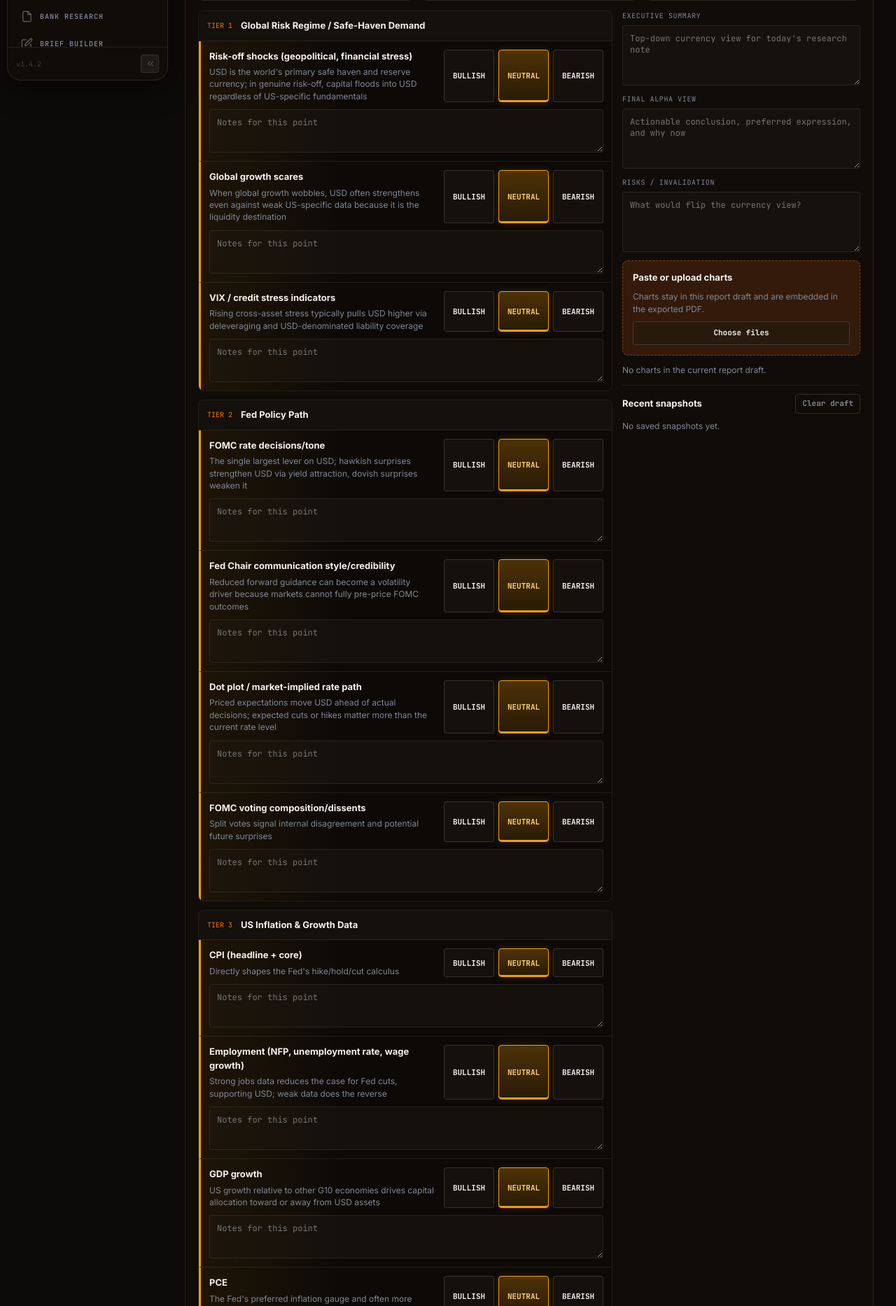
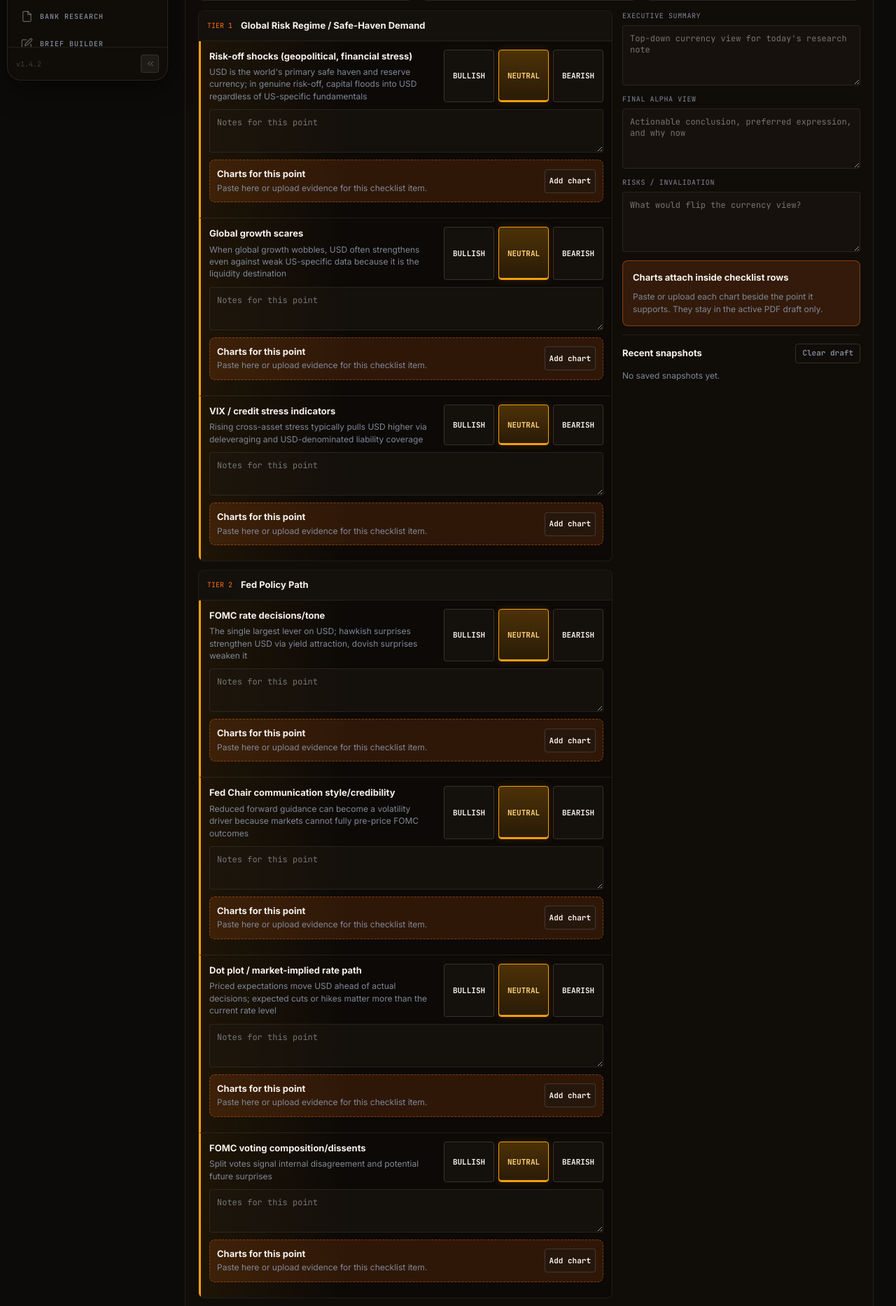
Before and after one commit to Pasindu099/macro-trading-system, a Python web app: template app/web/templates/research_lab.html in a window 1280 px wide. Shown: the part 675-2541 px from the top of the page at 70% size. Run offline with Jinja, Linux system fonts and the light colour scheme; the template is opened without the code that fills it, so the values that code supplies are empty; some libraries are stand-ins or nearby versions.

Commit message:
feat: attach research charts to checklist rows

```diff
--- a/app/web/static/css/research_lab.css
+++ b/app/web/static/css/research_lab.css
@@ -238,7 +238,8 @@
 }
 
 .currency-research button,
-.chart-dropzone button {
+.chart-dropzone button,
+.item-chart-zone button {
   min-height: 34px;
   border: 1px solid var(--border-strong, rgba(255,255,255,.14));
   border-radius: 8px;
@@ -257,7 +258,8 @@
 }
 
 .currency-research button:hover,
-.chart-dropzone button:hover {
+.chart-dropzone button:hover,
+.item-chart-zone button:hover {
   border-color: var(--accent);
   color: var(--accent);
 }
@@ -518,7 +520,8 @@
   min-height: 62px;
 }
 
-.chart-dropzone {
+.chart-note,
+.item-chart-zone {
   display: grid;
   gap: 8px;
   border: 1px dashed rgba(249, 115, 22, 0.42);
@@ -527,34 +530,53 @@
   padding: 14px;
 }
 
-.chart-dropzone:focus {
+.chart-note {
+  border-style: solid;
+}
+
+.item-chart-zone {
+  grid-column: 1 / -1;
+  grid-template-columns: minmax(0, 1fr) auto;
+  align-items: center;
+  padding: 10px;
+}
+
+.chart-dropzone:focus,
+.item-chart-zone:focus {
   outline: 2px solid rgba(249, 115, 22, 0.42);
   outline-offset: 2px;
 }
 
-.chart-dropzone strong {
+.chart-dropzone strong,
+.chart-note strong,
+.item-chart-zone strong {
   color: var(--text-heading);
 }
 
 .chart-dropzone span,
+.chart-note span,
+.item-chart-zone span,
 .chart-preview-empty {
   color: var(--text-muted);
   font-size: 12px;
   line-height: 1.5;
 }
 
-.chart-dropzone input {
+.chart-dropzone input,
+.item-chart-zone input {
   display: none;
 }
 
 .chart-preview-list,
+.item-chart-list,
 .tone-history,
 .tone-history [data-tone-history-list] {
   display: grid;
   gap: 9px;
 }
 
-.chart-preview {
+.chart-preview,
+.item-chart-preview {
   margin: 0;
   border: 1px solid var(--border);
   border-radius: 8px;
@@ -562,15 +584,22 @@
   background: rgba(12, 9, 7, 0.78);
 }
 
-.chart-preview img {
+.chart-preview img,
+.item-chart-preview img {
   display: block;
   width: 100%;
-  max-height: 210px;
+  max-height: 260px;
   object-fit: contain;
   background: #0b0806;
 }
 
-.chart-preview figcaption {
+.item-chart-list {
+  grid-column: 1 / -1;
+  grid-template-columns: repeat(auto-fit, minmax(220px, 1fr));
+}
+
+.chart-preview figcaption,
+.item-chart-preview figcaption {
   display: flex;
   align-items: center;
   justify-content: space-between;
@@ -581,6 +610,7 @@
 }
 
 .chart-preview figcaption button,
+.item-chart-preview figcaption button,
 .tone-history header button {
   min-height: 28px;
   padding: 0 9px;
--- a/app/web/static/js/currency_research_lab.js
+++ b/app/web/static/js/currency_research_lab.js
@@ -3,7 +3,7 @@
     if (!root) return;
 
     const storageKey = "macroCurrencyResearchV2";
-    const draftChartImages = [];
+    const itemChartImages = {};
     const toneRank = { bearish: -1, neutral: 0, bullish: 1 };
     const toneLabels = { bearish: "Bearish", neutral: "Neutral", bullish: "Bullish" };
 
@@ -380,9 +380,6 @@ Momentum/trend indicators - Timing only
         toneChangeDetail: root.querySelector("[data-tone-change-detail]"),
         toneBalance: root.querySelector("[data-tone-balance]"),
         historyList: root.querySelector("[data-tone-history-list]"),
-        chartInput: root.querySelector("[data-chart-input]"),
-        chartPreviewList: root.querySelector("[data-chart-preview-list]"),
-        dropzone: root.querySelector("[data-chart-dropzone]"),
     };
 
     const today = () => new Date().toISOString().slice(0, 10);
@@ -447,6 +444,28 @@ Momentum/trend indicators - Timing only
         `;
     }
 
+    function renderItemCharts(id) {
+        const charts = itemChartImages[id] || [];
+        return `
+            <div class="item-chart-zone" data-item-chart-zone="${esc(id)}" tabindex="0">
+                <div>
+                    <strong>Charts for this point</strong>
+                    <span>Paste here or upload evidence for this checklist item.</span>
+                </div>
+                <input type="file" accept="image/*" multiple data-item-chart-input="${esc(id)}">
+                <button type="button" data-item-chart-upload="${esc(id)}">Add chart</button>
+            </div>
+            <div class="item-chart-list" data-item-chart-list="${esc(id)}">
+                ${charts.length ? charts.map((chart, index) => `
+                    <figure class="item-chart-preview">
+                        <img src="${chart.dataUrl}" alt="${esc(chart.name)}">
+                        <figcaption>${esc(chart.name)} <button type="button" data-remove-item-chart="${esc(id)}" data-chart-index="${index}">Remove</button></figcaption>
+                    </figure>
+                `).join("") : ""}
+            </div>
+        `;
+    }
+
     function syncPickers() {
         root.querySelectorAll("[data-currency-option]").forEach((button) => {
             button.classList.toggle("is-active", button.dataset.currencyOption === els.currency.value);
@@ -474,20 +493,12 @@ Momentum/trend indicators - Timing only
                             </div>
                             ${toneButtonGroup("data-item-tone", "data-value", id, itemTone)}
                             <textarea data-item-notes="${esc(id)}" placeholder="Notes for this point">${esc(item.notes)}</textarea>
+                            ${renderItemCharts(id)}
                         </article>
                     `;
                 }).join("")}
             </section>
         `).join("");
-    }
-
-    function renderCharts() {
-        els.chartPreviewList.innerHTML = draftChartImages.length ? draftChartImages.map((chart, index) => `
-            <figure class="chart-preview">
-                <img src="${chart.dataUrl}" alt="${esc(chart.name)}">
-                <figcaption>${esc(chart.name)} <button type="button" data-remove-chart="${index}">Remove</button></figcaption>
-            </figure>
-        `).join("") : '<div class="chart-preview-empty">No charts in the current report draft.</div>';
     }
 
     function renderSummary() {
@@ -564,24 +575,40 @@ Momentum/trend indicators - Timing only
 
     function clearDraft() {
         draft = emptyDraft();
-        draftChartImages.length = 0;
-        renderCharts();
+        clearItemCharts();
         hydrateForm();
     }
 
     function switchCurrency() {
         draft = emptyDraft();
-        draftChartImages.length = 0;
-        renderCharts();
+        clearItemCharts();
         hydrateForm();
     }
 
-    function readFiles(files) {
+    function clearItemCharts() {
+        Object.keys(itemChartImages).forEach((key) => delete itemChartImages[key]);
+    }
+
+    function renderItemChartList(itemId) {
+        const list = root.querySelector(`[data-item-chart-list="${CSS.escape(itemId)}"]`);
+        if (!list) return;
+        const charts = itemChartImages[itemId] || [];
+        list.innerHTML = charts.map((chart, index) => `
+            <figure class="item-chart-preview">
+                <img src="${chart.dataUrl}" alt="${esc(chart.name)}">
+                <figcaption>${esc(chart.name)} <button type="button" data-remove-item-chart="${esc(itemId)}" data-chart-index="${index}">Remove</button></figcaption>
+            </figure>
+        `).join("");
+    }
+
+    function readFiles(files, itemId) {
+        if (!itemId) return;
+        itemChartImages[itemId] ||= [];
         Array.from(files || []).filter((file) => file.type.startsWith("image/")).forEach((file) => {
             const reader = new FileReader();
             reader.onload = () => {
-                draftChartImages.push({ name: file.name || "Pasted chart", type: file.type || "image/png", dataUrl: String(reader.result || "") });
-                renderCharts();
+                itemChartImages[itemId].push({ name: file.name || "Pasted chart", type: file.type || "image/png", dataUrl: String(reader.result || "") });
+                renderItemChartList(itemId);
             };
             reader.readAsDataURL(file);
         });
@@ -649,23 +676,20 @@ Momentum/trend indicators - Timing only
                 const item = draft.items[id] || {};
                 const notes = item.notes ? ` - ${item.notes}` : "";
                 text(`${toneLabels[item.tone || "neutral"]}: ${title}${notes}`, margin + 12, 8);
+                const charts = itemChartImages[id] || [];
+                for (const chart of charts) {
+                    addPageIfNeeded(190);
+                    text(chart.name || "Chart", margin + 20, 8, "bold", [92, 64, 36]);
+                    try {
+                        const imageType = String(chart.type || "").includes("jpeg") || String(chart.type || "").includes("jpg") ? "JPEG" : "PNG";
+                        pdf.addImage(chart.dataUrl, imageType, margin + 20, y, pageWidth - margin * 2 - 20, 150, undefined, "FAST");
+                        y += 166;
+                    } catch (error) {
+                        text("Chart could not be embedded in PDF.", margin + 20, 8);
+                    }
+                }
             });
         });
-
-        if (draftChartImages.length) {
-            section("Charts");
-            for (const chart of draftChartImages) {
-                addPageIfNeeded(270);
-                text(chart.name || "Chart", margin, 9, "bold");
-                try {
-                    const imageType = String(chart.type || "").includes("jpeg") || String(chart.type || "").includes("jpg") ? "JPEG" : "PNG";
-                    pdf.addImage(chart.dataUrl, imageType, margin, y, pageWidth - margin * 2, 220, undefined, "FAST");
-                    y += 236;
-                } catch (error) {
-                    text("Chart could not be embedded in PDF.", margin, 9);
-                }
-            }
-        }
 
         pdf.save(`${draft.currency.toLowerCase()}-alpha-research-${draft.date}.pdf`);
     }
@@ -706,27 +730,32 @@ Momentum/trend indicators - Timing only
             readForm();
             renderSummary();
         }
-        if (event.target.closest("[data-chart-upload]")) els.chartInput.click();
+        const upload = event.target.closest("[data-item-chart-upload]");
+        if (upload) {
+            root.querySelector(`[data-item-chart-input="${CSS.escape(upload.dataset.itemChartUpload)}"]`)?.click();
+        }
         if (event.target.closest("[data-clear-draft]")) clearDraft();
-        const remove = event.target.closest("[data-remove-chart]");
+        const remove = event.target.closest("[data-remove-item-chart]");
         if (remove) {
-            draftChartImages.splice(Number(remove.dataset.removeChart), 1);
-            renderCharts();
+            const itemId = remove.dataset.removeItemChart;
+            itemChartImages[itemId]?.splice(Number(remove.dataset.chartIndex), 1);
+            renderItemChartList(itemId);
         }
         const load = event.target.closest("[data-load-snapshot]");
         if (load) loadSnapshot(load.dataset.loadSnapshot);
     });
-    els.chartInput.addEventListener("change", () => readFiles(els.chartInput.files));
-    els.dropzone.addEventListener("paste", (event) => {
-        readFiles(event.clipboardData?.files);
+    root.addEventListener("change", (event) => {
+        const input = event.target.closest("[data-item-chart-input]");
+        if (input) readFiles(input.files, input.dataset.itemChartInput);
     });
     document.addEventListener("paste", (event) => {
-        if (!root.contains(document.activeElement)) return;
-        readFiles(event.clipboardData?.files);
+        const zone = document.activeElement?.closest?.("[data-item-chart-zone], .research-check");
+        if (!zone || !root.contains(zone)) return;
+        const itemId = zone.dataset.itemChartZone || zone.querySelector("[data-item-chart-zone]")?.dataset.itemChartZone;
+        readFiles(event.clipboardData?.files, itemId);
     });
 
     els.currency.value = "CAD";
     els.date.value = today();
     hydrateForm();
-    renderCharts();
 })();
--- a/app/web/templates/research_lab.html
+++ b/app/web/templates/research_lab.html
@@ -1,7 +1,7 @@
 {% extends "base.html" %}
 
 {% block extra_head %}
-<link rel="stylesheet" href="{{ url_for('static', path='css/research_lab.css') }}?v=20260804tonecolors">
+<link rel="stylesheet" href="{{ url_for('static', path='css/research_lab.css') }}?v=20260804rowcharts">
 <script src="https://cdn.jsdelivr.net/npm/jspdf@2.5.1/dist/jspdf.umd.min.js"></script>
 {% endblock %}
 
@@ -133,13 +133,10 @@
                     <textarea data-research-field="risks" placeholder="What would flip the currency view?"></textarea>
                 </label>
 
-                <div class="chart-dropzone" data-chart-dropzone tabindex="0">
-                    <strong>Paste or upload charts</strong>
-                    <span>Charts stay in this report draft and are embedded in the exported PDF.</span>
-                    <input type="file" accept="image/*" multiple data-chart-input>
-                    <button type="button" data-chart-upload>Choose files</button>
+                <div class="chart-note">
+                    <strong>Charts attach inside checklist rows</strong>
+                    <span>Paste or upload each chart beside the point it supports. They stay in the active PDF draft only.</span>
                 </div>
-                <div class="chart-preview-list" data-chart-preview-list></div>
 
                 <div class="tone-history">
                     <header>
@@ -164,5 +161,5 @@
     import { initCorrelationLab } from "{{ url_for('static', path='js/correlation_lab.js') }}?v=20260510corr";
     initCorrelationLab();
 </script>
-<script src="{{ url_for('static', path='js/currency_research_lab.js') }}?v=20260804tonecolors" defer></script>
+<script src="{{ url_for('static', path='js/currency_research_lab.js') }}?v=20260804rowcharts" defer></script>
 {% endblock %}
```
